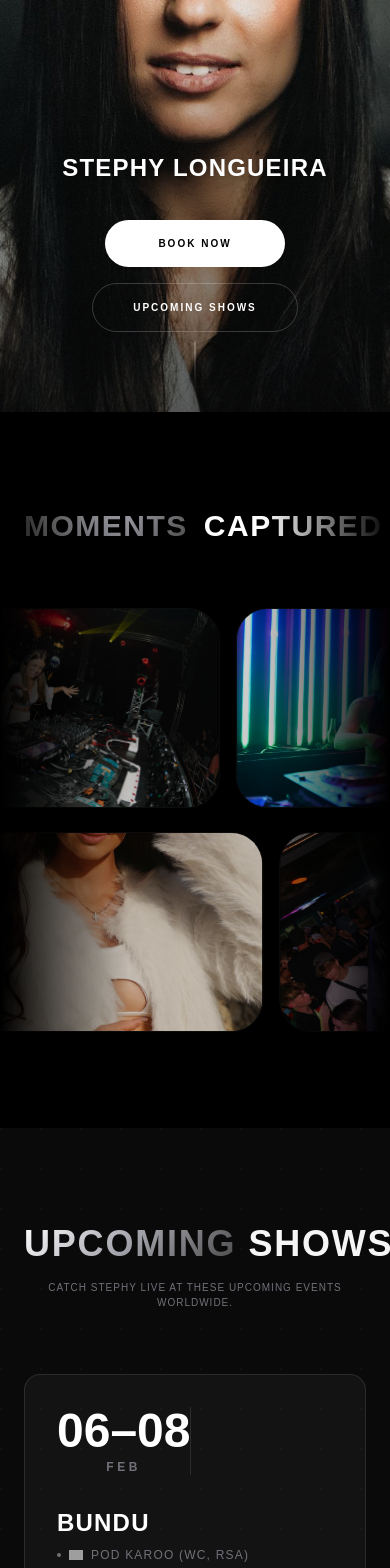
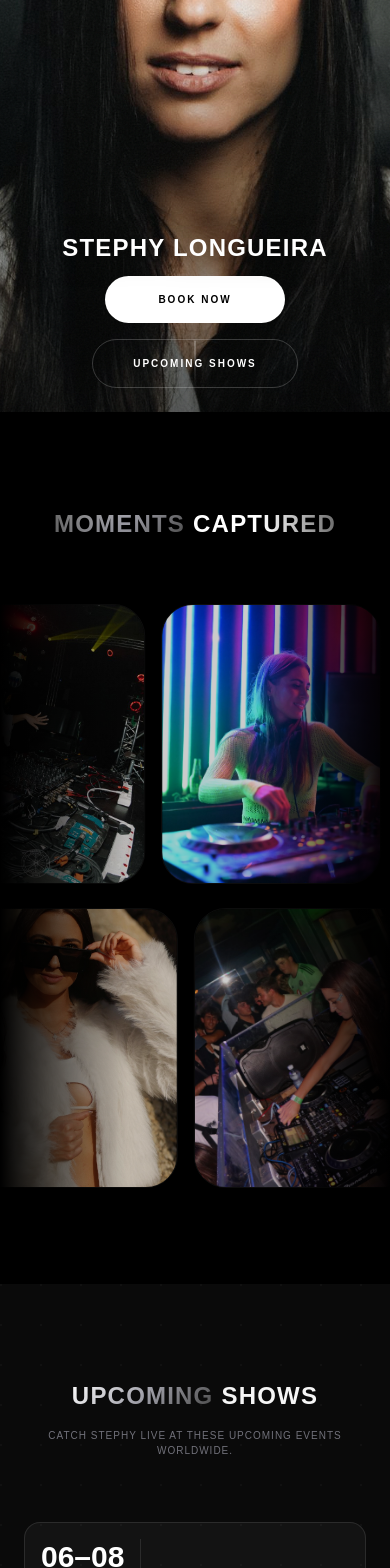
Before and after one commit to epskein/stephy-portfolio-new, a Next.js app: page / in a window 390 px wide. Shown: the part 432-2000 px from the top of the page. Built offline with nearby package versions, Linux system fonts and the light colour scheme; grey boxes are pictures that could not be loaded; a web font is replaced by a local one.

Commit message:
Fix mobile responsiveness across all pages

```diff
--- a/src/app/about/page.tsx
+++ b/src/app/about/page.tsx
@@ -18,7 +18,7 @@ export default function AboutPage() {
             <motion.div
               initial={{ opacity: 0, x: -50 }}
               animate={{ opacity: 1, x: 0 }}
-              transition={{ duration: 0.8 }}
+              transition={{ duration: 1.0 }}
               className="relative"
             >
               <div className="aspect-[3/4] rounded-[3rem] overflow-hidden bg-white/5 border border-white/10 relative">
@@ -141,10 +141,10 @@ export default function AboutPage() {
                 viewport={{ once: true }}
                 className="bg-white/[0.03] border border-white/10 p-10 rounded-[2.5rem] relative group hover:bg-white/[0.06] transition-all"
               >
-                <div className="text-4xl font-black text-white/10 absolute top-8 right-10 group-hover:text-white/20 transition-colors">
+                <div className="text-3xl md:text-4xl font-black text-white/10 absolute top-6 right-6 md:top-8 md:right-10 group-hover:text-white/20 transition-colors z-0">
                   {milestone.year}
                 </div>
-                <h3 className="text-lg font-bold text-white mb-4 uppercase tracking-widest">
+                <h3 className="text-base md:text-lg font-bold text-white mb-4 uppercase tracking-widest relative z-10">
                   {milestone.title}
                 </h3>
                 <p className="text-muted-foreground text-xs leading-relaxed uppercase tracking-wider">
@@ -166,9 +166,9 @@ export default function AboutPage() {
             viewport={{ once: true }}
             className="bg-white/[0.03] border border-white/5 rounded-[3rem] p-10 md:p-16 max-w-5xl mx-auto text-center"
           >
-            <h2 className="text-3xl md:text-4xl font-bold mb-8 uppercase tracking-[0.1em]">
+            <h2 className="text-2xl sm:text-3xl md:text-4xl font-bold mb-8 uppercase tracking-[0.1em]">
               <span className="gradient-text">MUSICAL</span>
-              <span className="text-white ml-4">STYLE</span>
+              <span className="text-white ml-2 sm:ml-4">STYLE</span>
             </h2>
             <p className="text-muted-foreground text-sm leading-relaxed mb-12 uppercase tracking-widest max-w-3xl mx-auto">
               Drawing inspiration from a wide range of electronic music genres,
--- a/src/app/contact/page.tsx
+++ b/src/app/contact/page.tsx
@@ -91,22 +91,22 @@ export default function ContactPage() {
                 <span className="text-white ml-2">STEPHY</span>
               </h2>
 
-              <div className="grid grid-cols-2 gap-4 w-full">
+              <div className="flex flex-col gap-3 w-full">
                 {socialLinks.map((social, index) => (
                   <motion.a
                     key={social.name}
                     href={social.href}
                     target="_blank"
                     rel="noopener noreferrer"
-                    initial={{ opacity: 0, scale: 0.9 }}
-                    animate={{ opacity: 1, scale: 1 }}
+                    initial={{ opacity: 0, y: 10 }}
+                    animate={{ opacity: 1, y: 0 }}
                     transition={{ duration: 0.4, delay: 0.5 + index * 0.1 }}
-                    className="flex flex-col p-6 rounded-[1.5rem] border border-white/5 bg-white/[0.02] hover:bg-white hover:text-black transition-all group"
+                    className="flex items-center justify-between py-3 px-4 rounded-xl border border-white/5 bg-white/[0.02] hover:bg-white hover:text-black transition-all group"
                   >
-                    <span className="text-[10px] font-bold uppercase tracking-widest mb-1 opacity-40 group-hover:opacity-100">
+                    <span className="text-xs font-bold uppercase tracking-widest opacity-60 group-hover:opacity-100">
                       {social.name}
                     </span>
-                    <span className="text-[8px] sm:text-xs font-bold tracking-tight">
+                    <span className="text-xs font-bold tracking-tight opacity-80 group-hover:opacity-100">
                       {social.handle}
                     </span>
                   </motion.a>
--- a/src/components/Hero.tsx
+++ b/src/components/Hero.tsx
@@ -18,7 +18,7 @@ export default function Hero() {
   return (
     <section
       ref={ref}
-      className="relative h-screen flex items-end justify-center overflow-hidden w-full pb-20 md:pb-24"
+      className="relative h-screen flex items-end justify-center overflow-hidden w-full pb-6 md:pb-24"
     >
       {/* Background Image - Full width */}
       <motion.div
@@ -49,7 +49,7 @@ export default function Hero() {
           initial={{ opacity: 0, y: 30 }}
           animate={{ opacity: 1, y: 0 }}
           transition={{ duration: 1, ease: "easeOut" }}
-          className="mb-10"
+          className="mb-4 md:mb-10"
         >
           <h1 className="text-2xl md:text-4xl lg:text-5xl font-black tracking-[0.2em] leading-none text-white drop-shadow-[0_4px_12px_rgba(0,0,0,0.5)]">
             STEPHY LONGUEIRA
--- a/src/components/Navigation.tsx
+++ b/src/components/Navigation.tsx
@@ -149,7 +149,7 @@ export default function Navigation() {
                 >
                   <Link
                     href={link.href}
-                    className={`text-xl uppercase tracking-[0.2em] ${
+                    className={`text-lg sm:text-xl uppercase tracking-[0.1em] sm:tracking-[0.2em] text-center ${
                       pathname === link.href
                         ? "text-white"
                         : "text-muted-foreground hover:text-white"
--- a/src/components/ScrollCarousel.tsx
+++ b/src/components/ScrollCarousel.tsx
@@ -46,10 +46,10 @@ export default function ScrollCarousel() {
           whileInView={{ opacity: 1, y: 0 }}
           transition={{ duration: 0.6 }}
           viewport={{ once: true }}
-          className="text-3xl md:text-4xl font-black text-center tracking-tight"
+          className="text-2xl sm:text-3xl md:text-4xl font-black text-center tracking-tight"
         >
           <span className="gradient-text">MOMENTS</span>
-          <span className="text-white ml-4">CAPTURED</span>
+          <span className="text-white ml-2 sm:ml-4">CAPTURED</span>
         </motion.h2>
       </div>
 
@@ -59,14 +59,14 @@ export default function ScrollCarousel() {
           {[...topRowImages, ...topRowImages].map((img, index) => (
             <div
               key={`top-${index}`}
-              className="relative flex-shrink-0 w-[300px] h-[200px] md:w-[450px] md:h-[300px] rounded-[2rem] overflow-hidden group border border-white/5"
+              className="relative flex-shrink-0 w-[220px] h-[280px] sm:w-[300px] sm:h-[220px] md:w-[450px] md:h-[300px] rounded-[2rem] overflow-hidden group border border-white/5"
             >
               <Image
                 src={img}
                 alt={`Stephy Longueira Performance ${index}`}
                 fill
                 className="object-cover transition-transform duration-700 group-hover:scale-110"
-                sizes="(max-width: 768px) 300px, 450px"
+                sizes="(max-width: 640px) 220px, (max-width: 768px) 300px, 450px"
                 quality={75}
                 loading="lazy"
               />
@@ -80,14 +80,14 @@ export default function ScrollCarousel() {
           {[...bottomRowImages, ...bottomRowImages].map((img, index) => (
             <div
               key={`bottom-${index}`}
-              className="relative flex-shrink-0 w-[300px] h-[200px] md:w-[450px] md:h-[300px] rounded-[2rem] overflow-hidden group border border-white/5"
+              className="relative flex-shrink-0 w-[220px] h-[280px] sm:w-[300px] sm:h-[220px] md:w-[450px] md:h-[300px] rounded-[2rem] overflow-hidden group border border-white/5"
             >
               <Image
                 src={img}
                 alt={`Stephy Longueira Moment ${index}`}
                 fill
                 className="object-cover transition-transform duration-700 group-hover:scale-110"
-                sizes="(max-width: 768px) 300px, 450px"
+                sizes="(max-width: 640px) 220px, (max-width: 768px) 300px, 450px"
                 quality={75}
                 loading="lazy"
               />
--- a/src/components/UpcomingShows.tsx
+++ b/src/components/UpcomingShows.tsx
@@ -90,9 +90,9 @@ export default function UpcomingShows() {
           viewport={{ once: true }}
           className="text-center mb-16"
         >
-          <h2 className="text-4xl md:text-5xl font-bold mb-4">
+          <h2 className="text-2xl sm:text-4xl md:text-5xl font-bold mb-4">
             <span className="gradient-text">UPCOMING</span>
-            <span className="text-foreground ml-3">SHOWS</span>
+            <span className="text-foreground ml-2 sm:ml-3">SHOWS</span>
           </h2>
           <p className="text-muted-foreground max-w-xl mx-auto uppercase tracking-widest text-[10px]">
             Catch Stephy live at these upcoming events worldwide.
@@ -100,7 +100,7 @@ export default function UpcomingShows() {
         </motion.div>
 
         {/* Shows Grid */}
-        <div className="max-w-4xl mx-auto space-y-6">
+        <div className="max-w-4xl mx-auto space-y-3 md:space-y-6">
           {upcomingShows.map((show, index) => {
             const { day, month } = formatDateRange(show.dateRange.start, show.dateRange.end);
             return (
@@ -113,18 +113,18 @@ export default function UpcomingShows() {
                 whileHover={{ y: -4 }}
                 className="group relative"
               >
-                <div className="relative bg-white/[0.04] border border-white/10 rounded-2xl p-8 md:p-10 flex flex-col md:flex-row items-start md:items-center gap-8 transition-all duration-500 group-hover:bg-white/[0.08] group-hover:border-white/30 group-hover:shadow-[0_8px_32px_rgba(255,255,255,0.05)]">
+                <div className="relative bg-white/[0.04] border border-white/10 rounded-2xl p-4 md:p-8 flex flex-col md:flex-row items-start md:items-center gap-4 md:gap-8 transition-all duration-500 group-hover:bg-white/[0.08] group-hover:border-white/30 group-hover:shadow-[0_8px_32px_rgba(255,255,255,0.05)]">
                   {/* Date */}
-                  <div className="flex-shrink-0 text-center min-w-[100px] border-r border-white/10 md:pr-8">
-                    <div className="text-5xl font-black text-white mb-1">{day}</div>
-                    <div className="text-xs font-bold text-muted-foreground tracking-[0.3em]">
+                  <div className="flex-shrink-0 text-center min-w-[60px] md:min-w-[100px] border-r border-white/10 pr-4 md:pr-8">
+                    <div className="text-3xl md:text-5xl font-black text-white mb-1">{day}</div>
+                    <div className="text-[10px] md:text-xs font-bold text-muted-foreground tracking-[0.2em] md:tracking-[0.3em]">
                       {month}
                     </div>
                   </div>
 
                   {/* Venue Info */}
                   <div className="flex-grow md:pl-4">
-                    <h3 className="text-2xl font-bold text-white mb-2 tracking-tight">
+                    <h3 className="text-lg md:text-2xl font-bold text-white mb-1 md:mb-2 tracking-tight">
                       {show.venue}
                     </h3>
                     <div className="flex flex-col md:flex-row md:items-center gap-2 md:gap-6">
```
